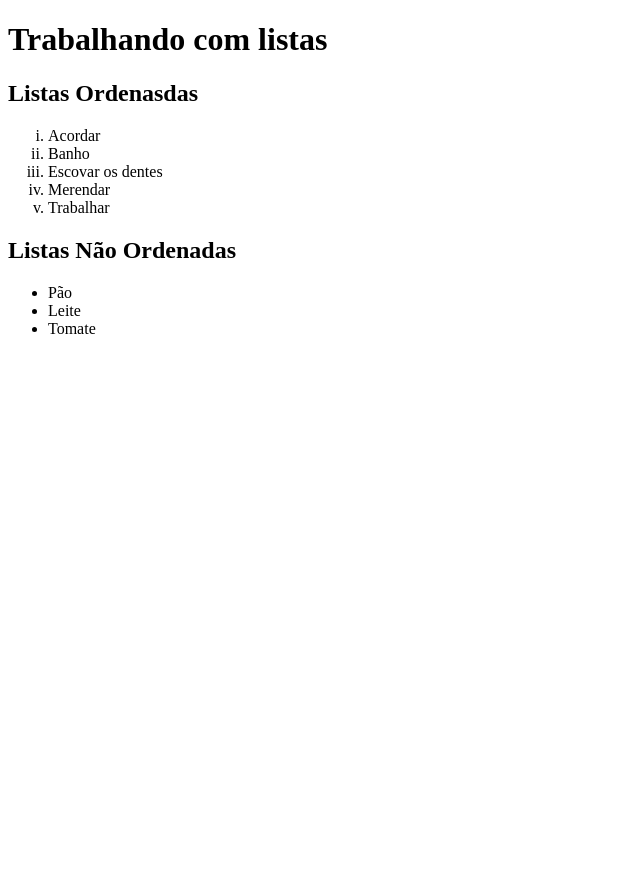
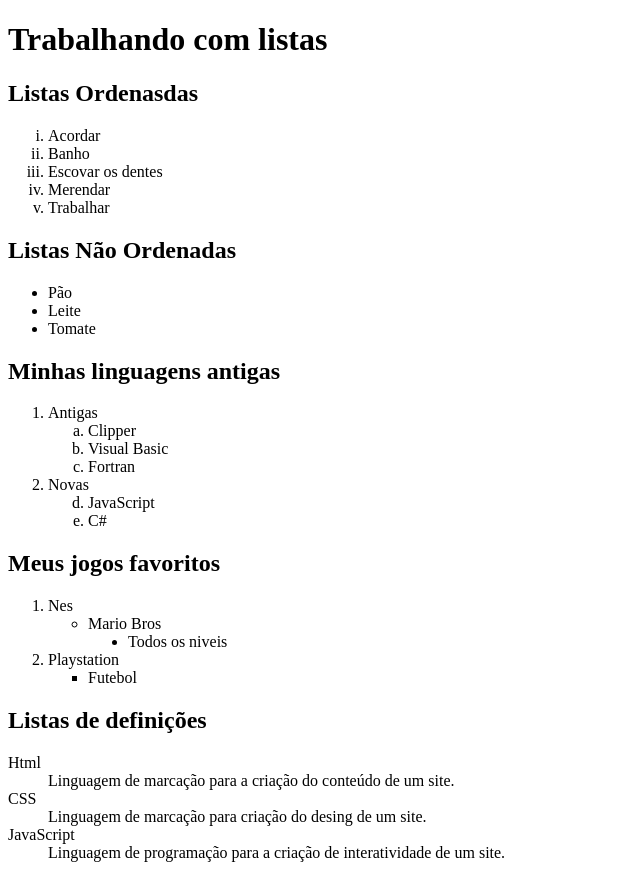
Before and after one commit to marsmends/HtmlCss, a plain HTML site: page Exercicios/ex09/index.html in a window 1280 px wide. Shown: the whole page, without its empty margins (0-640 px from the left). Before the commit the page ends 800 px from the top, so only its background shows below. Drawn offline with Linux system fonts and the light colour scheme.

Commit message:
Finalizando listas e Aprendendo a usar links e hyperLinks

```diff
--- a/Exercicios/ex09/index.html
+++ b/Exercicios/ex09/index.html
@@ -16,11 +16,47 @@
         <li>Trabalhar</li>
     </ol>
     <h2>Listas Não Ordenadas</h2>
-    <ul type="disc">
+    <ul type="disc"> <!--Na tag UL possuo três tipos: circle, disc que é o padrão e o square-->
         <li>Pão</li>
         <li>Leite</li>
         <li>Tomate</li>
     </ul>
-    <!--Na tag UL possuo três tipos: circle, disc que é o padrão e o square-->
+    <h2>Minhas linguagens antigas</h2>
+    <ol type="1">
+        <li>Antigas</li>
+        <ol type="a">
+            <li>Clipper</li>
+            <li>Visual Basic</li>
+            <li>Fortran</li>
+        </ol>
+        <li>Novas</li>
+        <ol type="a" start="4">
+            <li>JavaScript</li>
+            <li>C#</li>
+        </ol>
+    </ol>
+    <h2>Meus jogos favoritos</h2>
+    <ol type="1">
+        <li>Nes</li>
+        <ul type="circle">
+            <li>Mario Bros </li>
+            <ul type="disc">
+                <li>Todos os niveis</li>
+            </ul>
+        </ul>
+        <li>Playstation</li>
+        <ul type="square">
+            <li>Futebol</li>
+        </ul>
+    </ol>
+    <h2>Listas de definições</h2>
+   <dl>
+       <dt>Html</dt>
+       <dd>Linguagem de marcação para a criação do conteúdo de um site.</dd>
+       <dt>CSS</dt>
+       <dd>Linguagem de marcação para criação do desing de um site.</dd>
+       <dt>JavaScript</dt>
+       <dd>Linguagem de programação para a criação de interatividade de um site.</dd>
+   </dl>
 </body>
 </html>
```
Also changed, not shown: Exercicios/ex10/index.html (added, +18 -0 lines), Exercicios/ex10/noticias/noticias.html (added, +13 -0 lines), Exercicios/ex10/page002.html (added, +14 -0 lines), Exercicios/ex10/favicon.ico.png (added).
